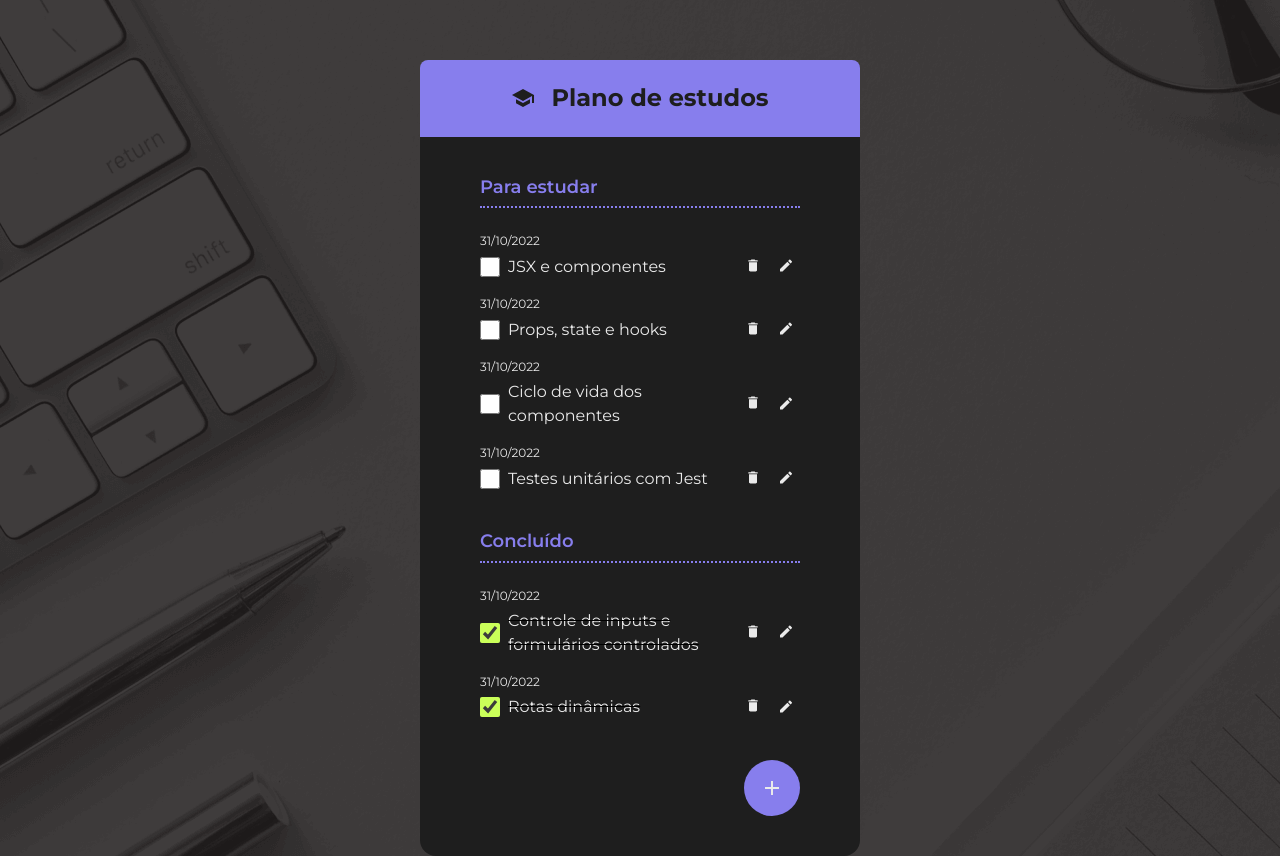
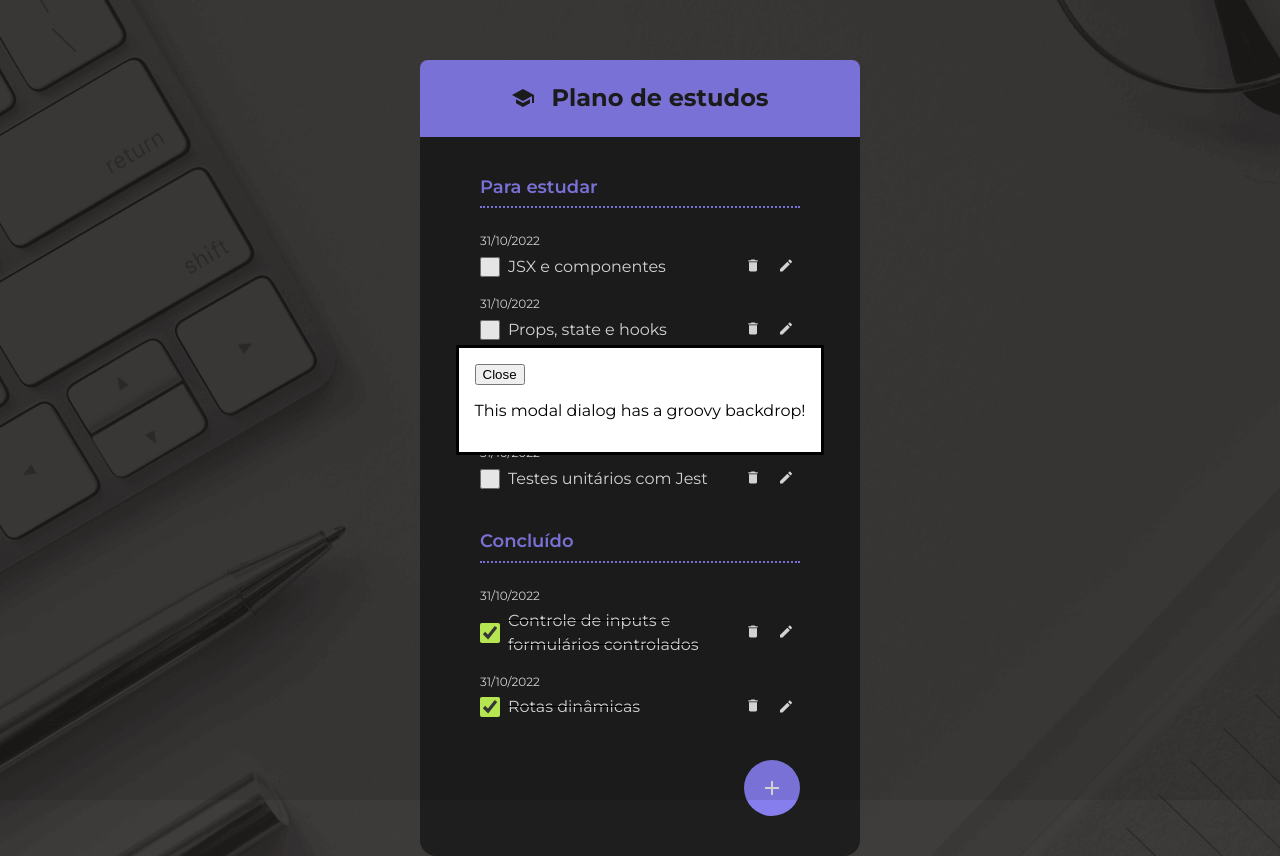
Before and after one commit to Dudsnavarro/react-todo-list, a React (Vite) app: page / in a window 1280 px wide. Both pictures are taken after a click on the button 772 px from the left and 787 px from the top of the page. Built offline with nearby package versions, Linux system fonts and the light colour scheme.

Commit message:
Adiciona dialog dentro do botao

```diff
--- a/src/App.jsx
+++ b/src/App.jsx
@@ -1,3 +1,4 @@
+import { useState } from "react"
 import { ChecklistsWrapper } from "./components/ChecklistsWrapper"
 import { Container } from "./components/Container"
 import { FabButton } from "./components/FabButton"
@@ -8,6 +9,7 @@ import { IconPlus, IconSchool } from "./components/icons"
 import { SubHeading } from "./components/SubHeading"
 import { ToDoItem } from "./components/ToDoItem"
 import { ToDoList } from "./components/ToDoList"
+import { Dialog } from "./components/Dialog"
 
 const todos = [
   {
@@ -52,6 +54,13 @@ const completed = [
 
 function App() {
 
+  const [showDialog, setShowDialog] = useState(false)
+
+  const toggleDialog = () => {
+    setShowDialog(!showDialog)
+    console.log('alterna modal')
+  }
+
   return (
     <main>
       <Container>
@@ -74,7 +83,8 @@ function App() {
             })}
           </ToDoList>
           <Footer>
-            <FabButton>
+            <Dialog isOpen={showDialog} onClose={toggleDialog}/>
+            <FabButton onClick={toggleDialog}>
               <IconPlus />
             </FabButton>
           </Footer>
--- a/src/components/Dialog/index.jsx
+++ b/src/components/Dialog/index.jsx
@@ -1,8 +1,17 @@
-import { useRef } from "react";
+import { useEffect, useRef } from "react";
 
-export function Dialog() {
+export function Dialog({ isOpen, onClose }) {
 
   const dialogRef = useRef (null)
+
+  useEffect(() => {
+    console.log('deveriamos mostrar', isOpen)
+    if (isOpen) {
+      openDialog()
+    } else {
+      closeDialog()
+    }
+  }, [isOpen])
 
   const openDialog = () => {
     dialogRef.current.showModal();
@@ -13,12 +22,9 @@ export function Dialog() {
   };
 
   return (
-    <React.Fragment>
       <dialog ref={dialogRef}>
-        <button autoFocus onClick={closeDialog}>Close</button>
+        <button autoFocus onClick={onClose}>Close</button>
         <p>This modal dialog has a groovy backdrop!</p>
       </dialog>
-      <button onClick={openDialog}>Show the dialog</button>
-    </React.Fragment>
   );
 }
--- a/src/components/FabButton/index.jsx
+++ b/src/components/FabButton/index.jsx
@@ -1,8 +1,8 @@
 import './fab-button.style.css'
 
-export function FabButton({ children }) {
+export function FabButton({ children, ...rest}) {
     return (
-        <button className='fab'>
+        <button className='fab'{...rest}>
             {children}
         </button>
     )
```
